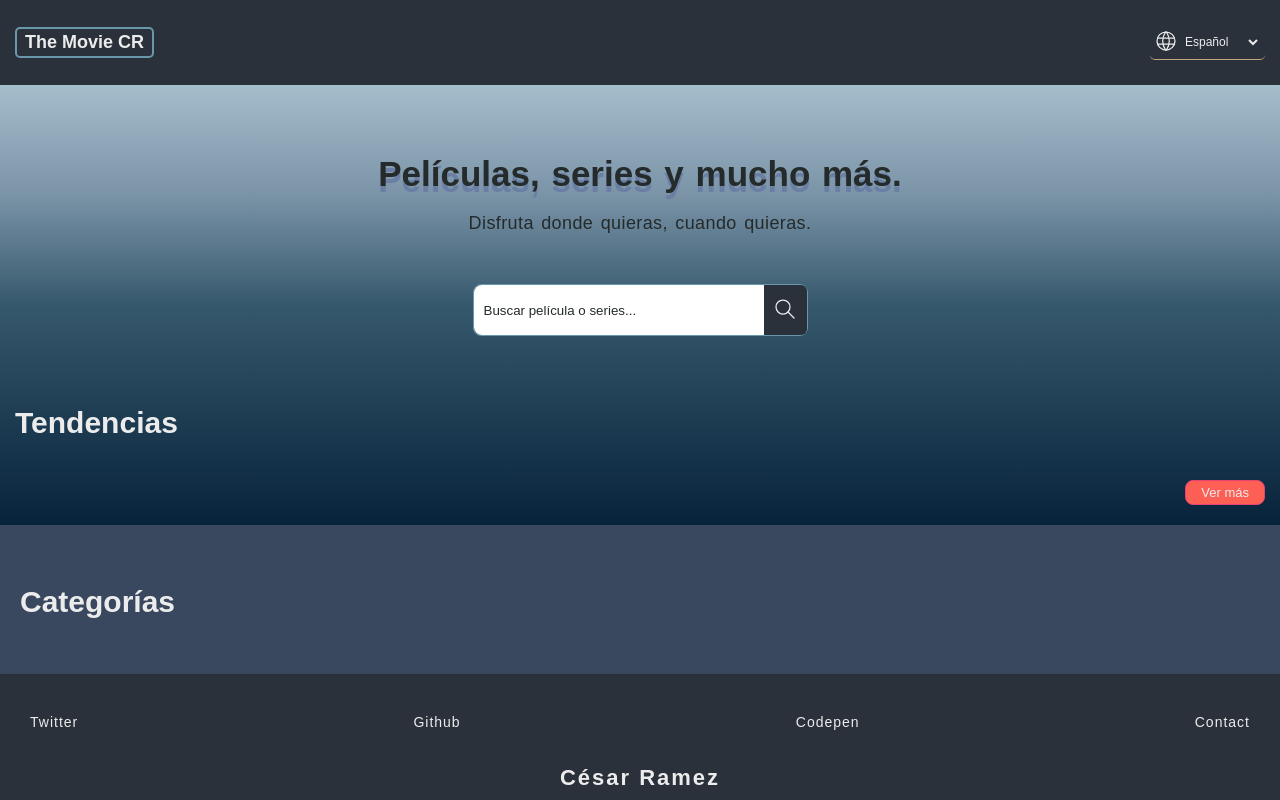
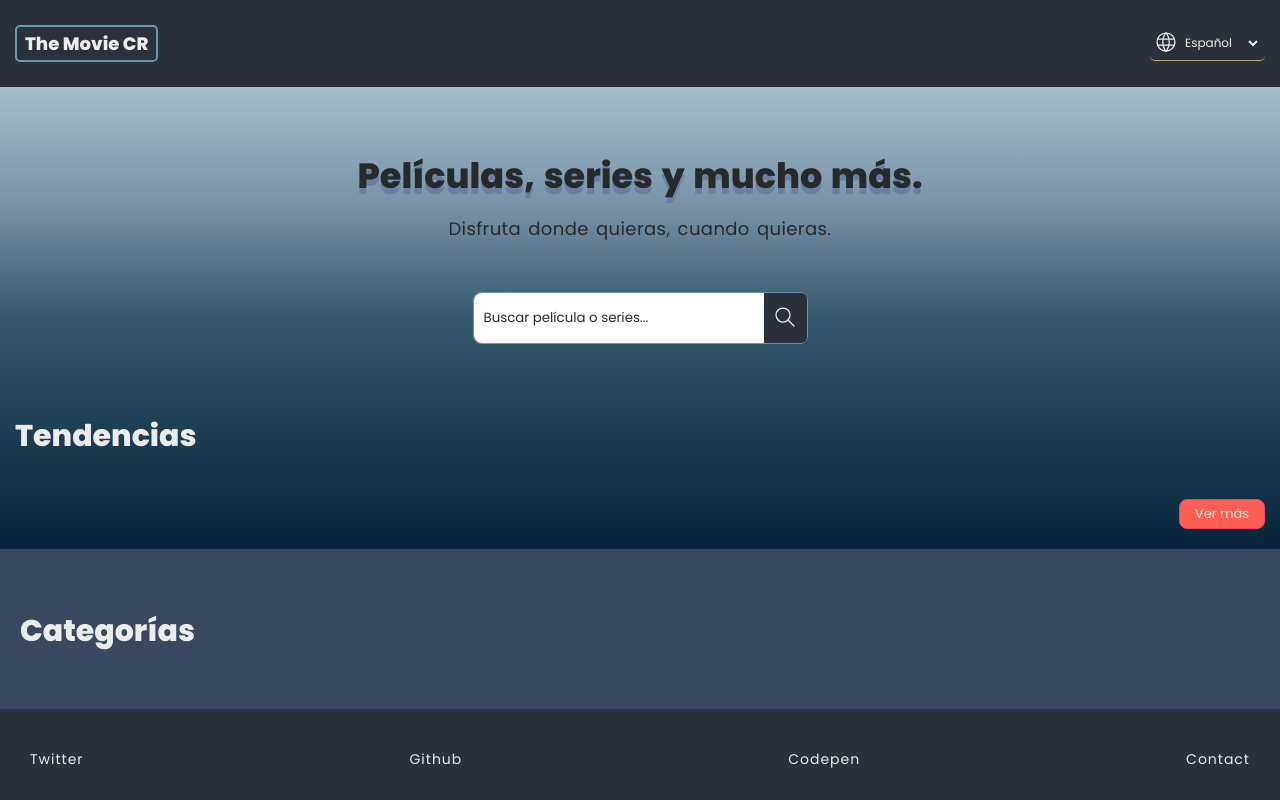
Before and after one commit to ramez-cesar/theMovieCR, a website built with webpack: page public/index.html in a window 1280 px wide. Shown: the top 800 px of the page. Built offline with nearby package versions, Linux system fonts and the light colour scheme.

Commit message:
Correction to the style.css file for work with font-face

```diff
--- a/src/styles/style.css
+++ b/src/styles/style.css
@@ -1,3 +1,16 @@
+@font-face {
+    font-family: 'Poppins';
+    src: url('../fonts/poppins-v20-latin-regular.woff2') format('woff2');
+    font-style: normal;
+}
+
+@font-face {
+    font-family: 'Poppins-800';
+    src: url('../fonts/poppins-v20-latin-800.woff2') format('woff2');
+    font-style: normal;
+}
+
+
 :root {
     --white: #ECECEC;
     --black: #252b2b;
@@ -20,7 +33,12 @@ body {
     background-color: #ECECEC;
 }
 
-h1, h2, h3, h4, h5, p, a, select, option, label, input, input::placeholder {
+h1, h2, h3, h4, h5 {
+    color: var(--black);
+    font-family: 'Poppins-800', sans-serif;
+}
+
+p, a, select, option, label, input, input::placeholder {
     color: var(--black);
     font-family: 'Poppins', sans-serif;
 }
@@ -122,7 +140,7 @@ main .main--slogan-container h2 {
     word-spacing: 2px;
     margin-bottom: 20px;
     line-height: 38px;
-    font-family: 'Poppins', sans-serif;
+    font-family: 'Poppins-800', sans-serif;
     text-shadow: 0px 6px #6b7fa5;
 }
 
```
